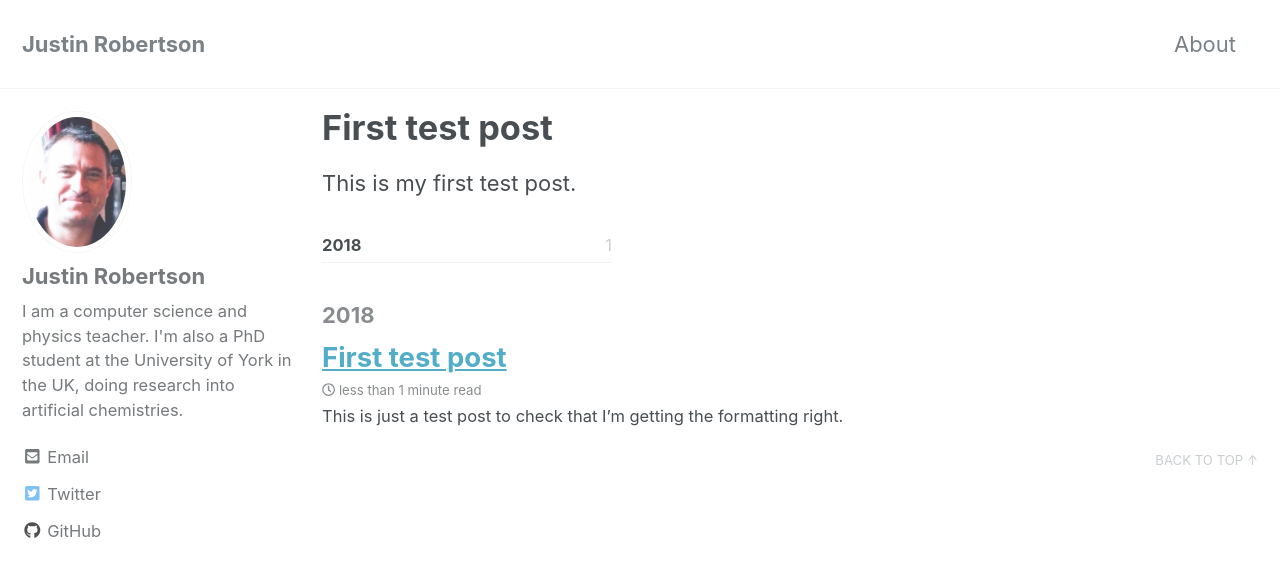
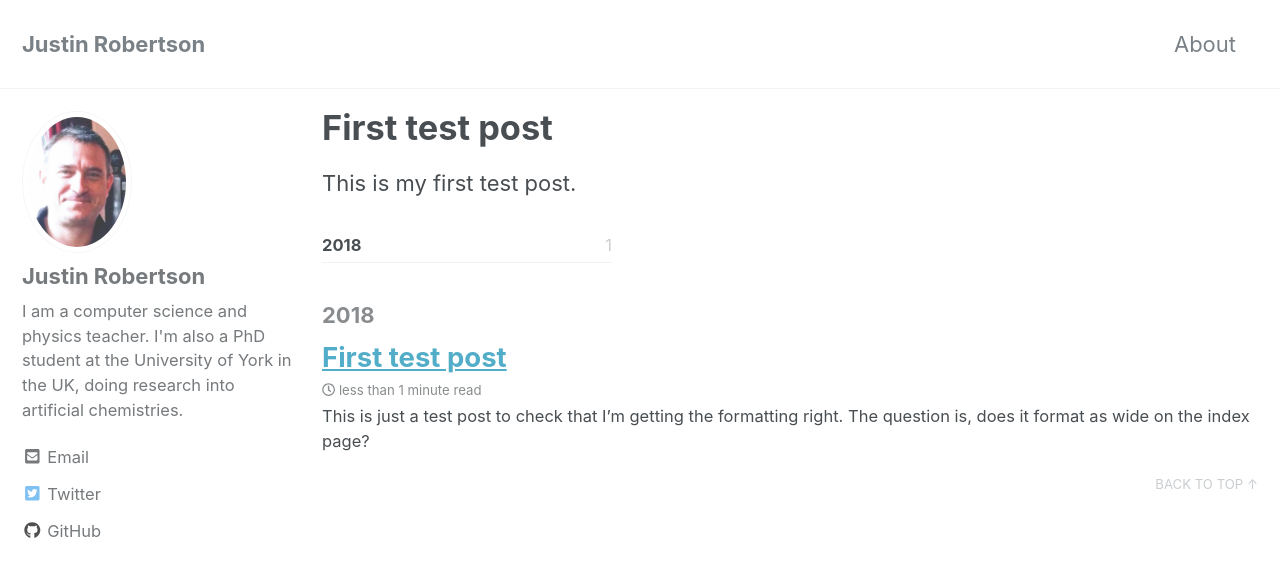
Before and after one commit to justinrobertson/justinrobertson.github.io, a Jekyll site: the page built from _posts/2018-09-25-First-test-post.md, in a window 1280 px wide and 900 px high. Shown: the top 577 px of the window. Built offline with Jekyll 4.4.1, drawn with Linux system fonts in a browser that asks for light colours; nearby versions of some CDN libraries.

Commit message:
Added text to post excerpt to check default classes : wide on index.

```diff
--- a/_posts/2018-09-25-First-test-post.md
+++ b/_posts/2018-09-25-First-test-post.md
@@ -1,7 +1,7 @@
 ---
 title: First test post
 layout: posts
-excerpt: This is just a test post to check that I'm getting the formatting right.
+excerpt: This is just a test post to check that I'm getting the formatting right. The question is, does it format as wide on the index page?
 # field: This is a custom field for my post.
 ---
 This is my first test post.
```
